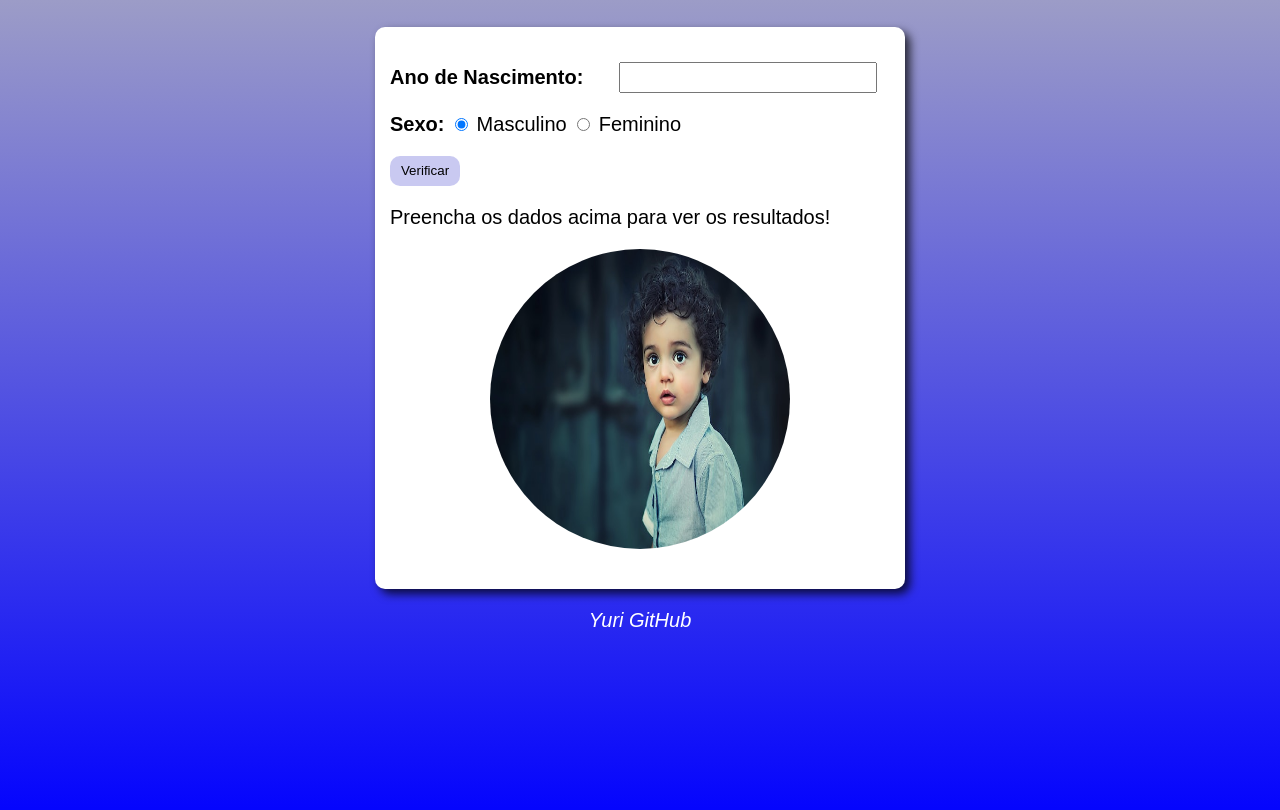
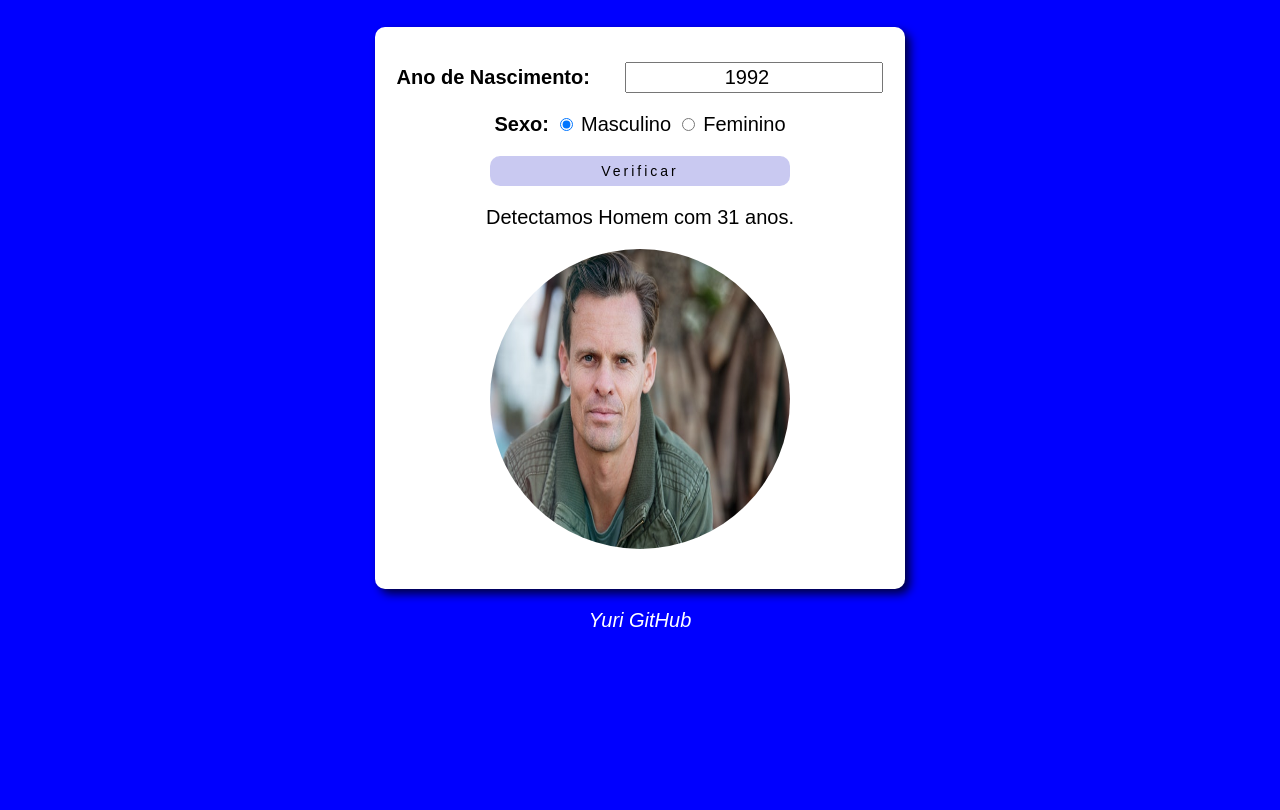
Before and after one commit to Yurirufos/javascript, a plain HTML site: page CURSO EM VIDEO JS/AULA12/FormularioJS/index.html in a window 1280 px wide. Both pictures are taken after a click on the button "Verificar". Drawn offline with Linux system fonts and the light colour scheme; a web font is replaced by a local one.

Commit message:
projetos exe JS

```diff
--- a/CURSO EM VIDEO JS/AULA12/FormularioJS/index.html
+++ b/CURSO EM VIDEO JS/AULA12/FormularioJS/index.html
@@ -15,7 +15,7 @@
       <div id="msg">
         <p>
           <strong>Ano de Nascimento:</strong>
-          <input type="number" name="num" id="num" />
+          <input type="number" name="num" id="num" value="1992"/>
         </p>
 
         <p>
@@ -30,7 +30,7 @@
         </p>
       </div>
       <div id="res">Preencha os dados acima para ver os resultados!</div>
-      <img src="menino.jpg" class="img" alt="foto de menino">
+      <img src="homem-adulto.jpg" class="img" alt="foto de homem">
     </section>
     <footer>
       <p><a href="http://github.com/yurirufos">Yuri GitHub</a></p>
--- a/CURSO EM VIDEO JS/AULA12/FormularioJS/index.js
+++ b/CURSO EM VIDEO JS/AULA12/FormularioJS/index.js
@@ -20,30 +20,38 @@ function check() {
     if (age >= 0 && age <= 10) {
       // CRIANÇA
       img.src = "menino.jpg";
+      document.body.style.background = "#0000ff";
     } else if (age < 21) {
       // ADOLESCENTE
       img.src = "homem-jovem.jpg";
+      document.body.style.background = "#0000ff";
     } else if (age < 60) {
       // ADULTO
       img.src = "homem-adulto.jpg";
+      document.body.style.background = "#0000ff";
     } else {
       // IDOSO
       img.src = "idoso-homem.jpg";
+      document.body.style.background = "#0000ff";
     }
   } else if (forSex[1].checked) {
     gen = "Mulher";
     if (age >= 0 && age <= 10) {
       // CRIANÇA
       img.src = "menina.jpg";
+      document.body.style.background = "#4e0f4e"
     } else if (age < 21) {
       // ADOLESCENTE
       img.src = "mulher-jovem.jpg";
+      document.body.style.background = "#4e0f4e"
     } else if (age < 60) {
       // ADULTO
       img.src = "mulher-aulta.jpg";
+      document.body.style.background = "#4e0f4e"
     } else {
       // IDOSO
       img.src = "mulher-idosa.jpg";
+      document.body.style.background = "#4e0f4e"
     }
   }
   res.innerHTML = `Detectamos ${gen} com ${age} anos. `;
--- a/CURSO EM VIDEO JS/AULA12/FormularioJS/style.css
+++ b/CURSO EM VIDEO JS/AULA12/FormularioJS/style.css
@@ -2,9 +2,13 @@
 
 @import url("https://fonts.googleapis.com/css2?family=Gafata&display=swap");
 
+
+
+
 body {
   height: 100vh;
-  background-image: linear-gradient(to top, blue, rgb(156, 156, 199));
+
+  background-image: linear-gradient(to top, #0000ff, rgb(156, 156, 199));
   font-family: "gafata", Arial, Helvetica, sans-serif;
   font-size: 15pt;
   font-weight: normal;
@@ -38,17 +42,24 @@ input#num:hover {
 }
 
 input#botao {
-  width: 70px;
+  width: 300px;
   height: 30px;
   background-color: #b3b3ebb4;
   border-radius: 10px;
   border: none;
+  font-size: .7em;
+  letter-spacing: 3px;
 }
 
 input#botao:hover {
   background-color: #9393c0b4;
   cursor: pointer;
 }
+
+div#msg {
+  text-align: center;
+}
+
 
 img {
   width: 300px;
```
